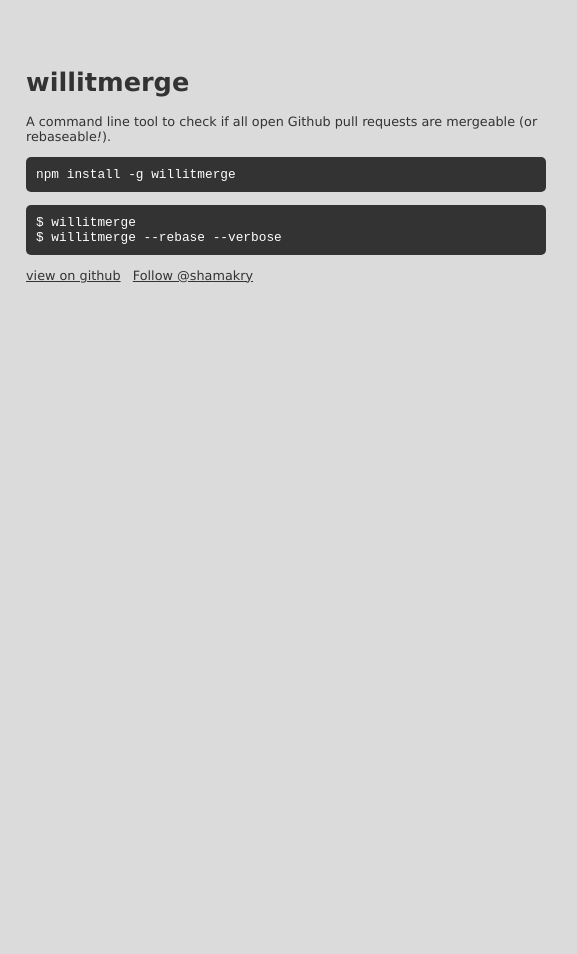
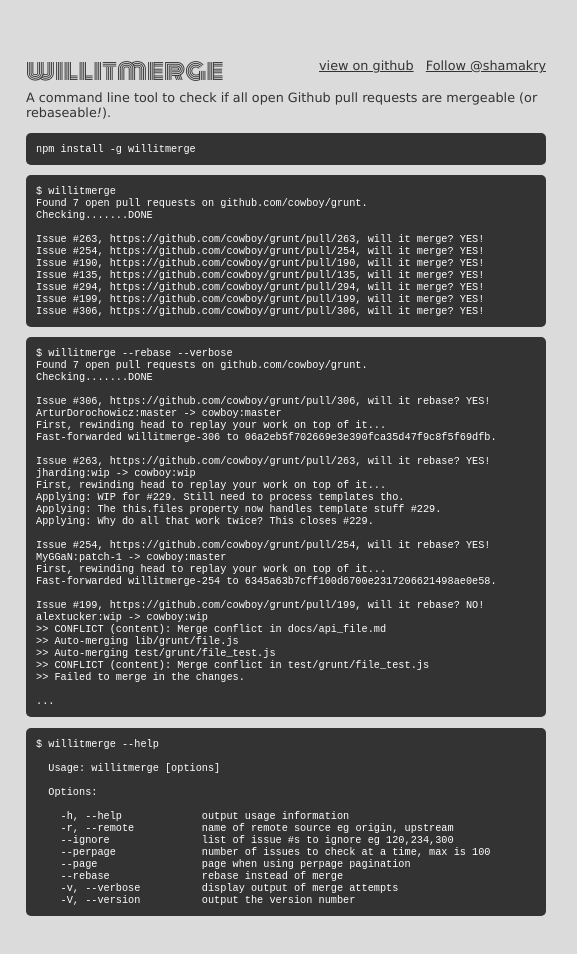
Before and after one commit to shama/willitmerge, a plain HTML site: page index.html in a window 1280 px wide. Shown: the full height of the page, 494-1071 px from the left. Before the commit the page ends 800 px from the top, so only its background shows below. Drawn offline with Linux system fonts and the light colour scheme.

Commit message:
finish up new stuff

```diff
--- a/index.html
+++ b/index.html
@@ -5,6 +5,7 @@
     <meta charset="utf-8">
     <meta http-equiv="X-UA-Compatible" content="chrome=1">
     <title>willitmerge</title>
+    <link href='http://fonts.googleapis.com/css?family=Monoton' rel='stylesheet' type='text/css'>
     <link rel="stylesheet" href="styles.css">
     <!--[if lt IE 9]>
       <script src="//html5shiv.googlecode.com/svn/trunk/html5.js"></script>
@@ -19,16 +20,77 @@
       </div>
       <div class="content">
         <h1>willitmerge</h1>
-        <p>A command line tool to check if all open Github pull requests are mergeable (or rebaseable<em>!</em>).</p>
-        <pre>npm install -g willitmerge</pre>
-        <pre>$ willitmerge
-$ willitmerge --rebase --verbose</pre>
-        <p>
+
+        <div class="nav">
           <a href="https://github.com/shama/willitmerge/">view on github</a>
           &nbsp;
           <a href="https://twitter.com/shamakry" class="twitter-follow-button" data-show-count="false">Follow @shamakry</a>
           <script>!function(d,s,id){var js,fjs=d.getElementsByTagName(s)[0];if(!d.getElementById(id)){js=d.createElement(s);js.id=id;js.src="//platform.twitter.com/widgets.js";fjs.parentNode.insertBefore(js,fjs);}}(document,"script","twitter-wjs");</script>
-        </p>
+        </div>
+
+        <p>A command line tool to check if all open Github pull requests are mergeable (or rebaseable<em>!</em>).</p>
+
+        <pre>npm install -g willitmerge</pre>
+
+        <pre>$ willitmerge
+Found 7 open pull requests on github.com/cowboy/grunt.
+Checking.......DONE
+
+Issue #263, https://github.com/cowboy/grunt/pull/263, will it merge? YES!
+Issue #254, https://github.com/cowboy/grunt/pull/254, will it merge? YES!
+Issue #190, https://github.com/cowboy/grunt/pull/190, will it merge? YES!
+Issue #135, https://github.com/cowboy/grunt/pull/135, will it merge? YES!
+Issue #294, https://github.com/cowboy/grunt/pull/294, will it merge? YES!
+Issue #199, https://github.com/cowboy/grunt/pull/199, will it merge? YES!
+Issue #306, https://github.com/cowboy/grunt/pull/306, will it merge? YES!</pre>
+
+        <pre>$ willitmerge --rebase --verbose
+Found 7 open pull requests on github.com/cowboy/grunt.
+Checking.......DONE
+
+Issue #306, https://github.com/cowboy/grunt/pull/306, will it rebase? YES!
+ArturDorochowicz:master -> cowboy:master
+First, rewinding head to replay your work on top of it...
+Fast-forwarded willitmerge-306 to 06a2eb5f702669e3e390fca35d47f9c8f5f69dfb.
+
+Issue #263, https://github.com/cowboy/grunt/pull/263, will it rebase? YES!
+jharding:wip -> cowboy:wip
+First, rewinding head to replay your work on top of it...
+Applying: WIP for #229. Still need to process templates tho.
+Applying: The this.files property now handles template stuff #229.
+Applying: Why do all that work twice? This closes #229.
+
+Issue #254, https://github.com/cowboy/grunt/pull/254, will it rebase? YES!
+MyGGaN:patch-1 -> cowboy:master
+First, rewinding head to replay your work on top of it...
+Fast-forwarded willitmerge-254 to 6345a63b7cff100d6700e2317206621498ae0e58.
+
+Issue #199, https://github.com/cowboy/grunt/pull/199, will it rebase? NO!
+alextucker:wip -> cowboy:wip
+>> CONFLICT (content): Merge conflict in docs/api_file.md
+>> Auto-merging lib/grunt/file.js
+>> Auto-merging test/grunt/file_test.js
+>> CONFLICT (content): Merge conflict in test/grunt/file_test.js
+>> Failed to merge in the changes.
+
+...</pre>
+
+        <pre>$ willitmerge --help
+
+  Usage: willitmerge [options]
+
+  Options:
+
+    -h, --help             output usage information
+    -r, --remote <remote>          name of remote source eg origin, upstream
+    --ignore <ignore>              list of issue #s to ignore eg 120,234,300
+    --perpage <perpage>             number of issues to check at a time, max is 100
+    --page <page>                page when using perpage pagination
+    --rebase               rebase instead of merge
+    -v, --verbose          display output of merge attempts
+    -V, --version          output the version number</pre>
+
+        <p>&nbsp;</p>
       </div>
     </div>
     <script type="text/javascript">
--- a/styles.css
+++ b/styles.css
@@ -482,11 +482,27 @@
 .content {
 	width: 520px;
 	float: right;
+  padding-top: 30px;
 }
 .content h1 {
-  padding-top: 30px;
+  font-family: 'Monoton', Verdana, sans-serif;
+  font-weight: normal;
+  padding: 0;
+  margin: 0 0 10px 0;
+  width: 40%;
+  height: 30px;
+  float: left;
+}
+.nav {
+  width: 60%;
+  height: 14px;
+  padding: 8px 0;
+  margin: 0 0 10px 0;
+  float: right;
+  text-align: right;
 }
 .content pre {
+  font-size: 80%;
 	background-color: #333;
 	color: #fff;
 	border-radius: 5px;
```
